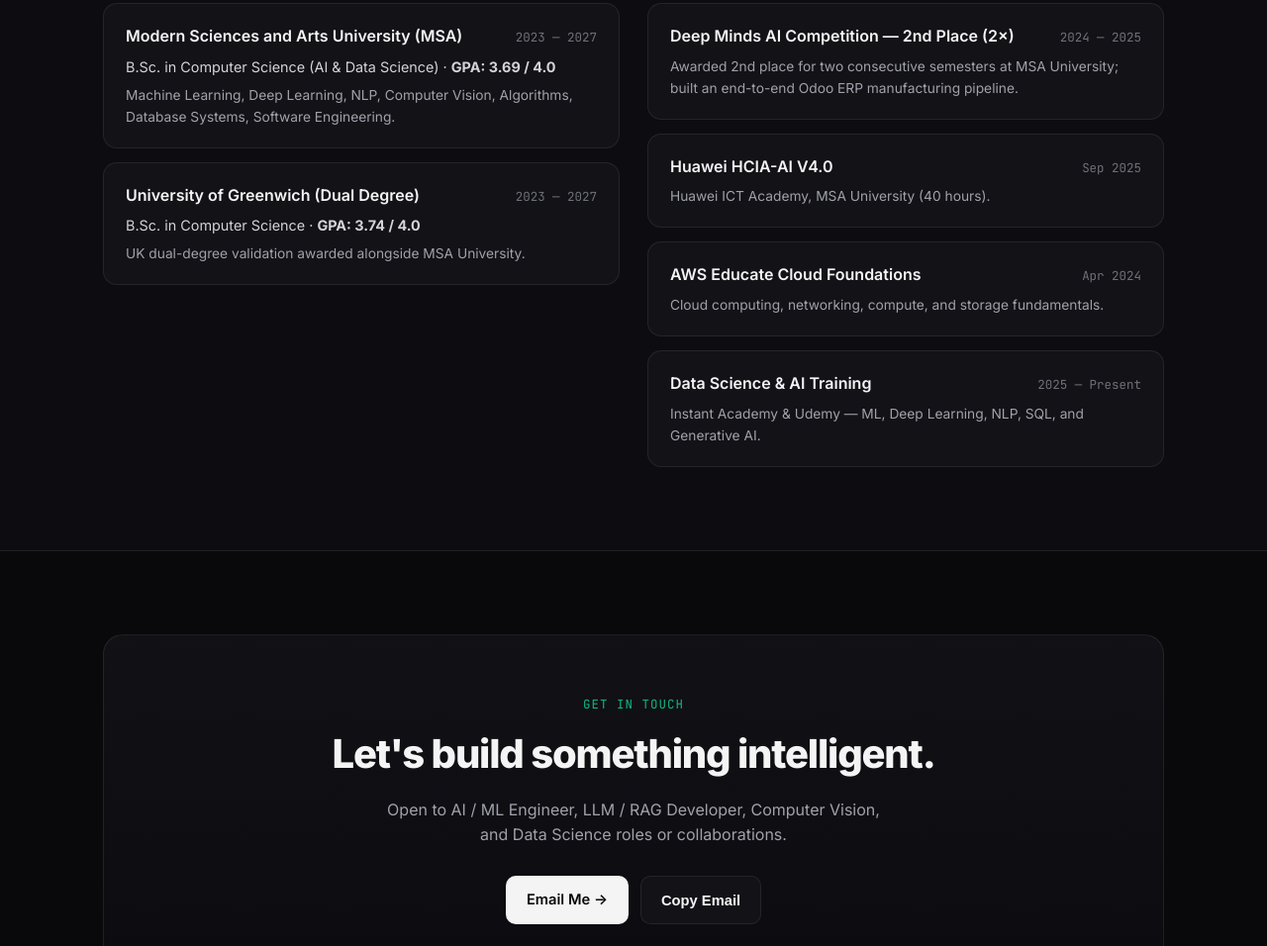
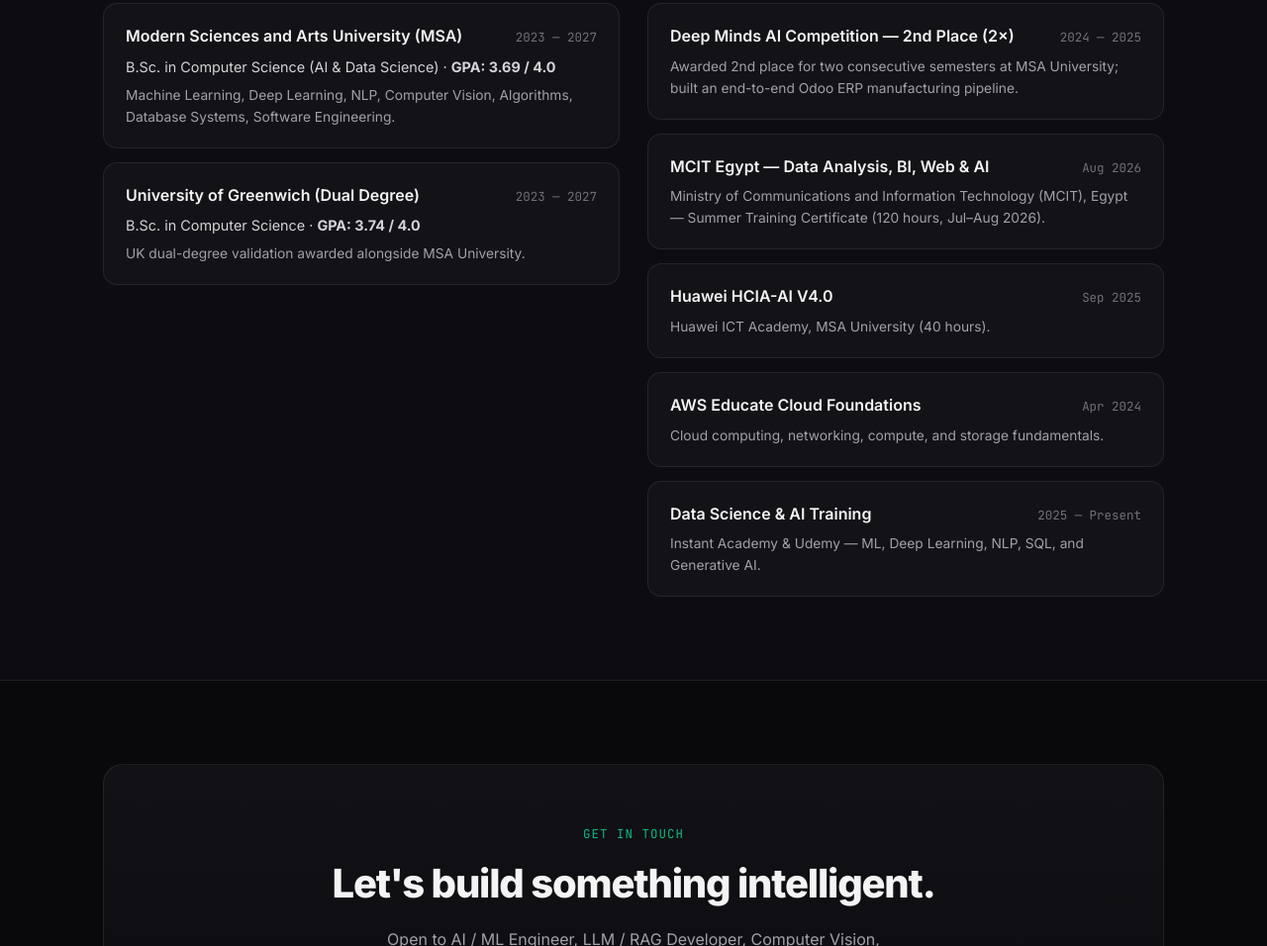
Before and after one commit to MB1382005/portfolio, a plain HTML site: page index.html in a window 1280 px wide. Shown: the part 4208-5164 px from the top of the page at 99% size. Drawn offline with Linux system fonts and the light colour scheme.

Commit message:
Add official MCIT 120-hour summer training certificate to portfolio

```diff
--- a/index.html
+++ b/index.html
@@ -551,6 +551,14 @@
 
             <div class="info-card">
               <div class="info-top">
+                <h4>MCIT Egypt &mdash; Data Analysis, BI, Web &amp; AI</h4>
+                <span class="info-date">Aug 2026</span>
+              </div>
+              <p class="info-note">Ministry of Communications and Information Technology (MCIT), Egypt &mdash; Summer Training Certificate (120 hours, Jul&ndash;Aug 2026).</p>
+            </div>
+
+            <div class="info-card">
+              <div class="info-top">
                 <h4>Huawei HCIA-AI V4.0</h4>
                 <span class="info-date">Sep 2025</span>
               </div>
```
